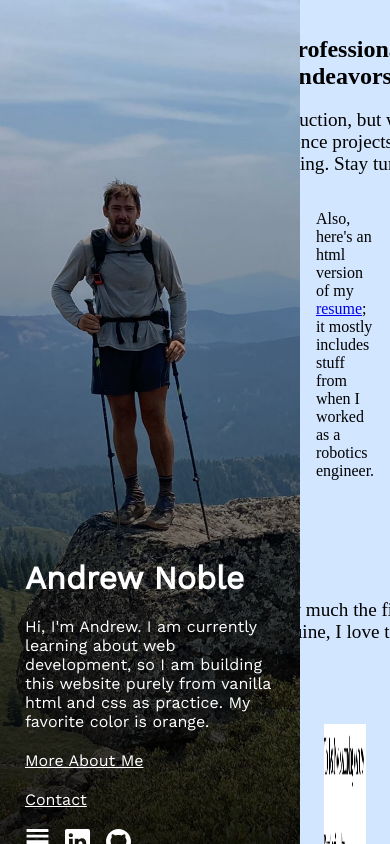
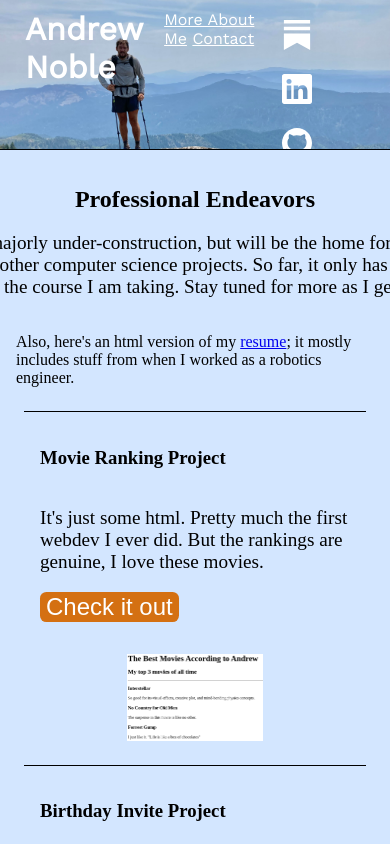
Before and after one commit to andrewrn0/personal-website, a plain HTML site: page index.html in a window 390 px wide. Drawn offline with nearby package versions, Linux system fonts and the light colour scheme.

Commit message:
thats my working, non-abhorrent, responsive website with vanilla css and html

```diff
--- a/index.html
+++ b/index.html
@@ -17,15 +17,22 @@
   <header>
     <div id="profile-content">
       <h1>Andrew Noble</h1>
-      <p>Hi, I'm Andrew. I am currently learning about web development, so I am building this website purely from
+      <p id="profile-blurb">Hi, I'm Andrew. I am currently learning about web development, so I am building this
+        website
+        purely from
         vanilla html and css as practice. My favorite color is orange.
       </p>
-      <a href="./public/about.html">More About Me</a>
-      <a href="./public/contact.html">Contact</a>
+      <div id="page-links">
+        <a href="./public/about.html">More About Me</a>
+        <a href="./public/contact.html">Contact</a>
+      </div>
       <div id="socials">
-        <a href="https://substack.com/@andrewrnoble"><img src="./assets/images/substack.svg" alt="substack logo" /></a>
-        <a href="https://linkedin.com/andrewrnoble"><img src="./assets/images/linkedin.svg" alt="linkedin logo" /></a>
-        <a href="https://github.com/andrewrn0"><img src="./assets/images/github.svg" alt="github logo" /></a>
+        <a id="substack-link" href="https://substack.com/@andrewrnoble"><img src="./assets/images/substack.svg"
+            alt="substack logo" /></a>
+        <a id="linkedin-link" href="https://linkedin.com/andrewrnoble"><img src="./assets/images/linkedin.svg"
+            alt="linkedin logo" /></a>
+        <a id="github-link" href="https://github.com/andrewrn0"><img src="./assets/images/github.svg"
+            alt="github logo" /></a>
       </div>
   </header>
   <main class="content">
--- a/style.css
+++ b/style.css
@@ -6,20 +6,6 @@ section {
 
 main {
   overflow-y: auto;
-}
-
-@media (max-width: 992px) {
-  .item {
-    flex-direction: column-reverse;
-  }
-}
-
-@media (min-width: 992px) {
-  /*At laptop and desktop sizes, this gives me that nice reversing of each item, looks pleasing aesthetically*/
-  .two,
-  .four {
-    flex-direction: row-reverse;
-  }
 }
 
 body {
@@ -36,8 +22,10 @@ header {
     url(./assets/images/me2.jpeg);
   background-size: cover;
   background-position: 28%;
+  /* These are actually unneccesary, the html structuring assumes that the two cells will be
+  filled by header and main. Neat.
   grid-row-start: 1;
-  grid-row-end: -1;
+  grid-row-end: -1;*/
   overflow-y: hidden;
 }
 #profile-content {
@@ -49,13 +37,14 @@ header {
   align-items: start;
   padding: 0px 25px;
 }
-#profile-content > * {
+#profile-content * {
   margin: 10px 0px;
   color: white;
   font-family: Work Sans, sans-serif;
 }
 #socials img {
-  height: 25px;
+  display: inline;
+  height: 30px;
   margin-right: 10px;
 }
 
@@ -81,21 +70,16 @@ header {
   flex-direction: column;
   justify-content: left;
   padding: 1rem;
+  flex: 0 1 60ch;
 }
 .item-photo {
-  /*This makes it so the item's photo takes up additional space, not the text.*/
-  flex: 0 1 600px;
-  /*Confused on this and need to fix later*/
-  width: 600px;
   padding: 1rem;
-}
-img {
-  max-width: 100%;
-  height: auto;
+  flex: 0 1 40%;
+  /*At a loss for why I need this... I thought the 40% above would do this.*/
+  max-width: 40%;
 }
 
 .item-blurb {
-  width: 50ch;
   font-size: larger;
 }
 
@@ -128,3 +112,56 @@ button {
   border: none;
   cursor: pointer;
 }
+
+/*Lesson learned, these should go at the end of the CSS doc so that they take
+precedence over unaffiliated media queries when the condition for the media
+query is met. Otherwise, the general CSS rules will rule. */
+@media (max-width: 992px) {
+  /*This just gets the items to align vertically instead of horiz at smartphone sizes*/
+  .item {
+    flex-direction: column-reverse;
+    border-top: 1px solid black;
+  }
+  .item-photo,
+  .item-body {
+    flex: 0 1 auto;
+  }
+
+  /*This is more complex and switches the sidebar to a hero at the top.
+  Basically just reformats the sidebar into a topbar as smartphone sizes.*/
+
+  body {
+    /*First we have to disable the old layout, then apply the new*/
+    grid-template-columns: none;
+    grid-template-rows: 150px 1fr;
+  }
+
+  header {
+    /*Also have to undo stuff here, prolly not best practice*/
+    background-image: unset;
+    background-image: url(./assets/images/me2.jpeg);
+    background-size: cover;
+    background-position: 50% 17%;
+    overflow-x: hidden;
+    border-bottom: 1px black solid;
+  }
+  #profile-content {
+    flex-direction: row;
+    top: unset;
+    justify-content: space-evenly;
+  }
+  #profile-blurb {
+    display: none;
+  }
+  h1 {
+    color: black;
+  }
+}
+
+@media (min-width: 992px) {
+  /*At laptop and desktop sizes, this gives me that nice reversing of each item, looks pleasing aesthetically*/
+  .two,
+  .four {
+    flex-direction: row-reverse;
+  }
+}
```
